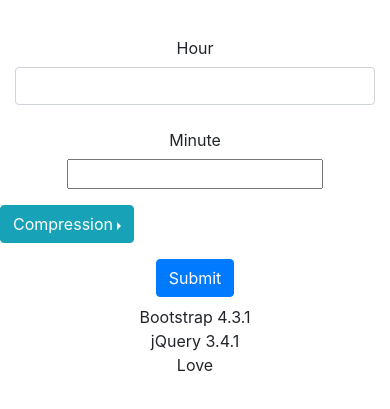
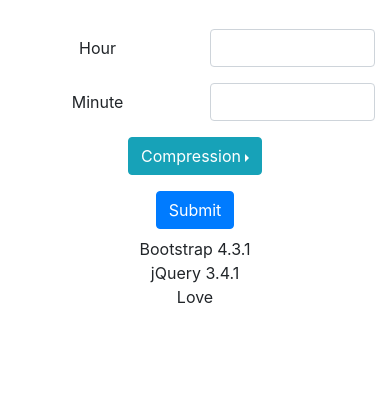
Before and after one commit to TheBros35/xplanecalculator, a website: page index.html in a window 390 px wide. Shown: the part 311-720 px from the top of the page. Drawn offline with Linux system fonts and the light colour scheme.

Commit message:
cleaned up formatting of previous commit

```diff
--- a/index.html
+++ b/index.html
@@ -53,26 +53,27 @@
       <div class="col-lg-12 text-center">
         <h1 class="mt-5">X-Plane Ground Speed Calculator</h1>
         <p class="lead">Enter in ETA of the flight plan, and expected compression.</p>
-        <!-- Start of input forms -->
+
       </div>
     </div>
   </div>
 
-
+  <!-- Input forms container -->
   <div class="container pt-3 text-center">
     <div class="form-group row">
-      <label for="hour" class="col-sm-6 col-form-label">Hour</label>
-      <div class="col-sm-6">
+      <label for="hour" class="col col-form-label">Hour</label>
+      <div class="col">
         <input id="hourInp" maxlength="2" type="text" style="text-align: center" class="form-control" />
       </div>
     </div>
     <div class="form-group row">
-      <label for="minute" class="col-sm-2 col-form-label">Minute</label>
-      <div class="col-sm-2">
-        <input id="minInp" maxlength="2" type="text" style="text-align: center" />
+      <label for="minute" class="col col-form-label">Minute</label>
+      <div class="col">
+        <input id="minInp" maxlength="2" type="text" style="text-align: center" class="form-control"/>
       </div>
     </div>
     <div class="form-group row">
+      <div class="col">
         <div class="dropdown dropright">
           <button type="button" class="btn btn-info dropdown-toggle" data-toggle="dropdown">Compression</button>
           <div class="dropdown-menu">
@@ -83,12 +84,13 @@
           </div>
         </div>
       </div>
+    </div>
     <button type="submit" id="realTimeBtn" class="btn btn-primary">Submit</button>
     <h2 id="realTimeH2"></h2>
   </div>
 
+  <!-- Thank me later container -->
   <div class="container text-center">
-    <!-- Contributions and Licensing -->
     <ul class="list-unstyled">
       <li>Bootstrap 4.3.1</li>
       <li>jQuery 3.4.1</li>
```
Lines whose indentation alone changed are shown as unchanged.
